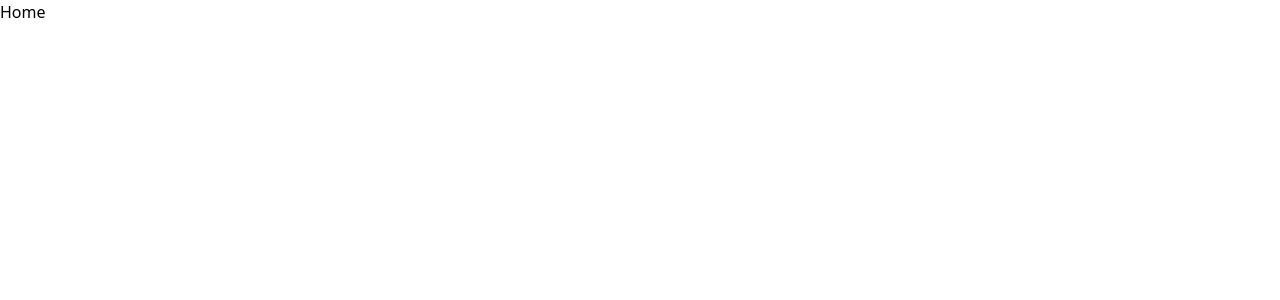
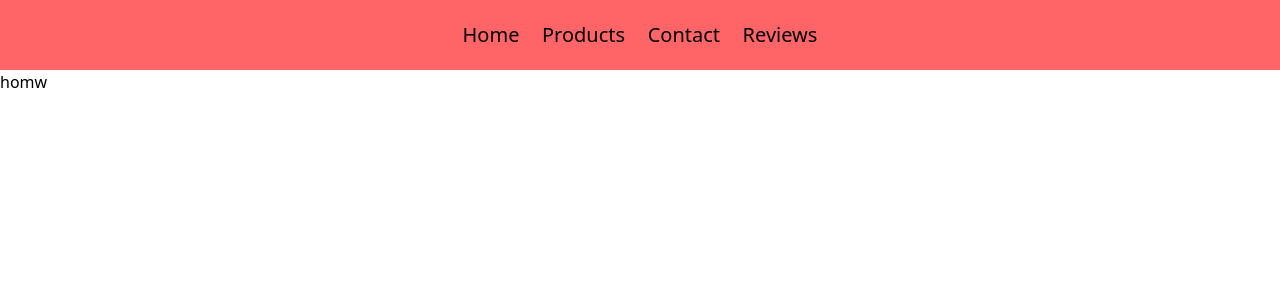
Before and after one commit to sandun89/crystal-beauty-clear-frontend, a React (Vite) app: page / in a window 1280 px wide. Shown: the top 300 px of the page. Built offline with nearby package versions, Linux system fonts and the light colour scheme.

Commit message:
add products page ✏✏

```diff
--- a/src/App.jsx
+++ b/src/App.jsx
@@ -4,6 +4,7 @@
 import RegisterPage from "./pages/client/registerPage";
 import { BrowserRouter, Route, Routes } from "react-router-dom";
 import { Toaster } from "react-hot-toast";
+import HomePage from "./pages/homePage";
 
 function App() {
   return(
@@ -13,8 +14,8 @@
         <Route path="/admin/*" element={<AdminPage/>} />
         <Route path="/login" element={<LoginPage/>} />
         <Route path="/register" element={<RegisterPage/>} />
-        <Route path="/" element={<h1>Home</h1>} />
-        <Route path="/*" element={<h1>404 Not Found</h1>} />
+        <Route path="/*" element={<HomePage/>} />
+        {/* <Route path="/*" element={<h1>404 Not Found</h1>} /> */}
       </Routes>
     </BrowserRouter>
   )
--- a/src/components/header.jsx
+++ b/src/components/header.jsx
@@ -1,3 +1,14 @@
+import { Link } from "react-router-dom";
+
 export default function Header(){
-
+    return(
+        <header className="h-[70px] bg-red-400 flex justify-center items-center backdrop-blur-md">
+            <div className="w-[400px] flex justify-evenly text-xl">
+                <Link to={"/"}>Home</Link>
+                <Link to={"/products"}>Products</Link>
+                <Link to={"/contact"}>Contact</Link>
+                <Link to={"/review"}>Reviews</Link>
+            </div>
+        </header>
+    );
 }
--- /dev/null
+++ b/src/components/productCard.jsx
@@ -0,0 +1,3 @@
+export default function ProductCard(){
+
+}
--- /dev/null
+++ b/src/pages/client/productpage.jsx
@@ -0,0 +1,38 @@
+import { useEffect, useState } from "react";
+import axios from "axios";
+import Loader from "../../components/loader";
+
+export default function ProductPage(){
+
+    const [productList, setProductList] = useState([]);
+    const [productsLoaded, setProductsLoaded] = useState(false);
+
+    useEffect(() => {
+      if (!productsLoaded) {
+        axios
+          .get(import.meta.env.VITE_BACKEND_URL + "/api/product")
+          .then((response) => {
+            setProductList(response.data);
+            setProductsLoaded(true);
+          });
+      }
+    }, [productsLoaded]);
+
+    return (
+      <div className="w-full h-full">
+        {productsLoaded ?
+        <div className="w-full h-full">
+            {
+                productList.map(
+                    (product, index) => {
+                        return(
+                            <span key={product.productId}>{product.productId}</span>
+                        );
+                    }
+                )
+            }
+        </div>
+        : <Loader />}
+      </div>
+    );
+}
--- /dev/null
+++ b/src/pages/homePage.jsx
@@ -0,0 +1,18 @@
+import Header from "../components/header";
+import { Route, Routes } from "react-router-dom";
+import ProductPage from "./client/productpage";
+
+export default function HomePage(){
+    return(
+        <div className="w-full h-screen max-h-screen">
+            <Header/>
+            <div className="w-full h-[calc(100vh-75px)]">
+                <Routes path="/">
+                    <Route path="/products" element={<ProductPage/>} />
+                    <Route path="/" element={<h1>homw</h1>} />
+                    <Route path="/*" element={<h1>Test</h1>} />
+                </Routes>
+            </div>
+        </div>
+    );
+}
```
